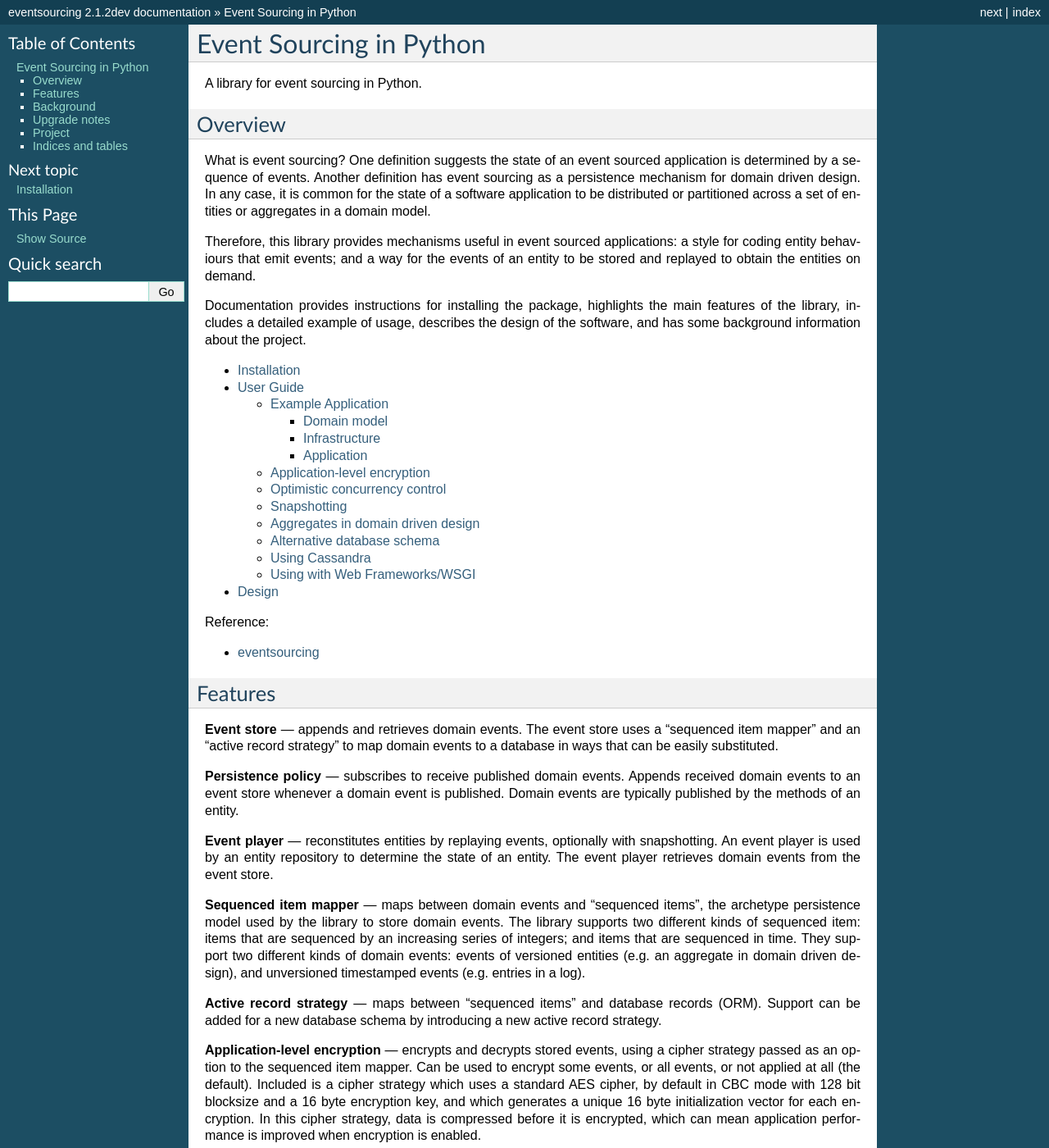
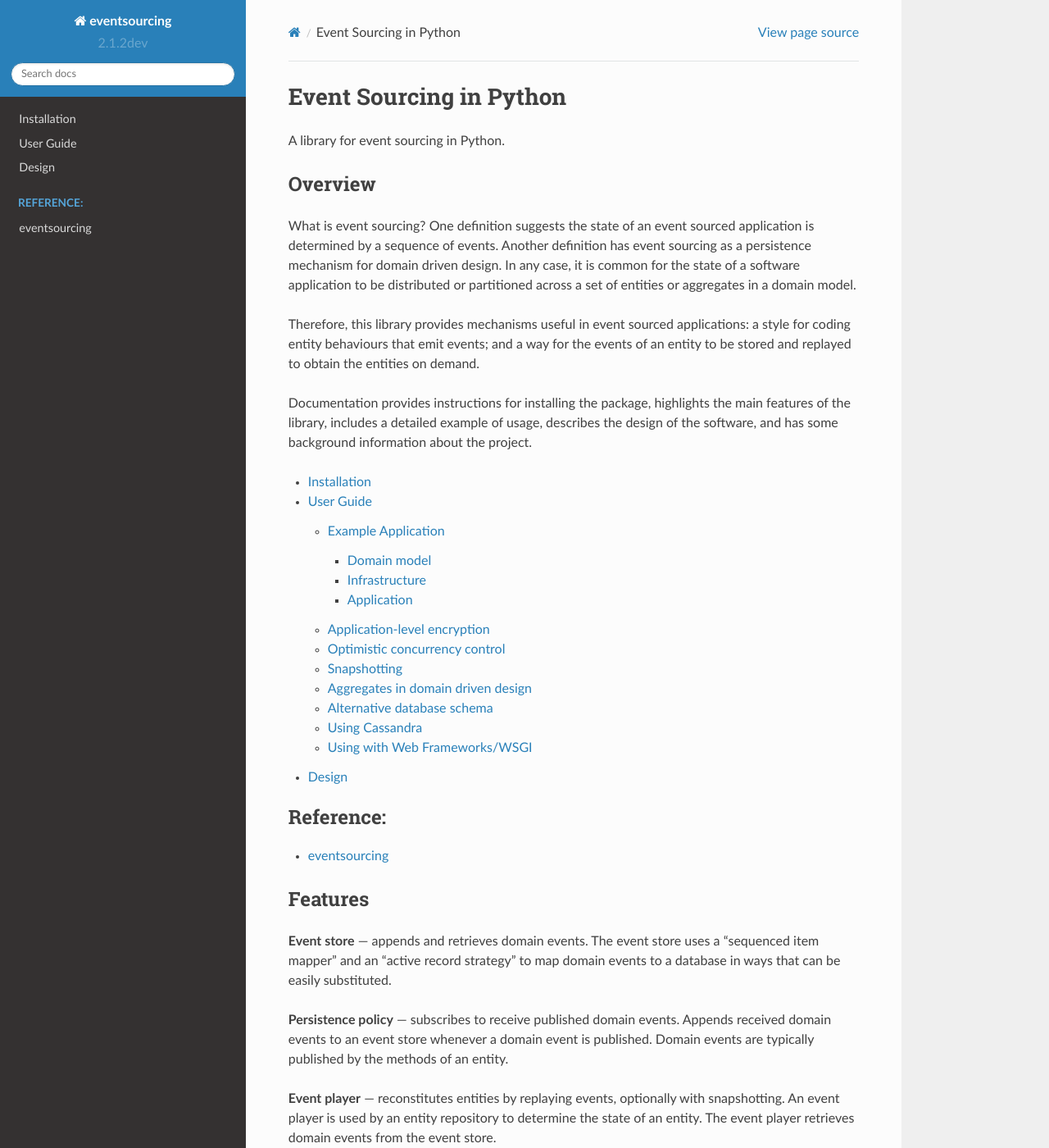
Before and after one commit to pyeventsourcing/eventsourcing, a Sphinx documentation site: the page built from docs/index.rst, in a window 1280 px wide and 1400 px high. Shown: the whole window at 82% size. Built offline with Sphinx 7.4.7 and the Read the Docs theme 2.0.0, drawn with Linux system fonts in a browser that asks for light colours; some of the changed text lies outside the part shown.

Commit message:
Switched to read the docs theme.

```diff
--- a/docs/conf.py
+++ b/docs/conf.py
@@ -3,6 +3,7 @@
 
 import sys
 from os.path import abspath, dirname
+import sphinx_rtd_theme
 
 sys.path.append(str(dirname(dirname(abspath(__file__)))))
 
@@ -95,7 +96,11 @@ todo_include_todos = False
 # a list of builtin themes.
 #
 # html_theme = 'alabaster'
-html_theme = 'classic'
+# html_theme = 'classic'
+html_theme = "sphinx_rtd_theme"
+
+html_theme_path = [sphinx_rtd_theme.get_html_theme_path()]
+
 
 # Theme options are theme-specific and customize the look and feel of a theme
 # further.  For a list of options available for each theme, see the
--- a/requirements.txt
+++ b/requirements.txt
@@ -7,3 +7,4 @@ six==1.10.0
 SQLAlchemy==1.1.6
 sqlalchemy-utils==0.32.13
 requests==2.13.0
+sphinx_rtd_theme
--- a/setup.py
+++ b/setup.py
@@ -21,6 +21,7 @@ setup(
         'python-dateutil',
         'singledispatch',
         'six',
+        'sphinx_rtd_theme'
     ] + install_requires_singledispatch,
     extras_require={
         'cassandra': [
```
